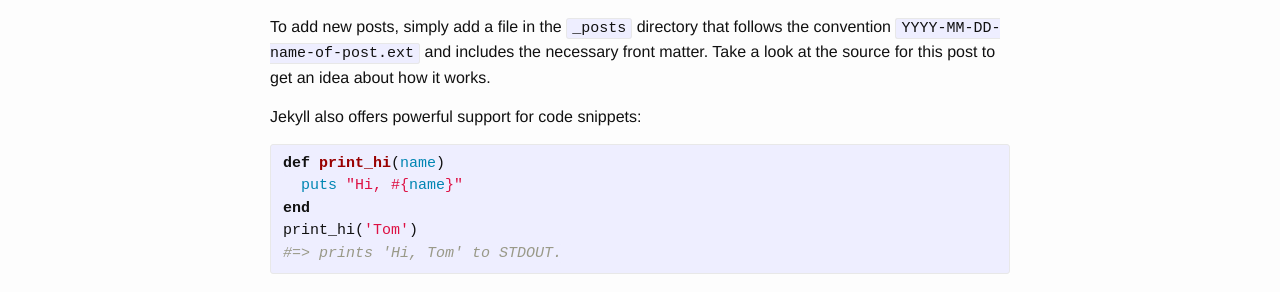
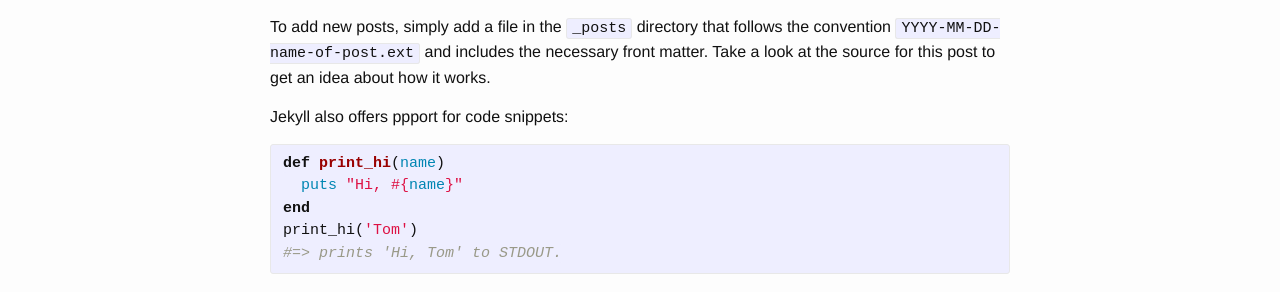
Before and after one commit to Zjnx2/Znjx2, a Jekyll site: the page built from _posts/2019-01-19-welcome-to-jekyll.markdown, in a window 1280 px wide. Shown: the part 277-569 px from the top of the page. Built offline with Jekyll 4.4.1, drawn with Linux system fonts in a browser that asks for light colours.

Commit message:
update to comment

```diff
--- a/_posts/2019-01-19-welcome-to-jekyll.markdown
+++ b/_posts/2019-01-19-welcome-to-jekyll.markdown
@@ -8,7 +8,7 @@ You’ll find this post in your `_posts` directory. Go ahead and edit it and re-
 
 To add new posts, simply add a file in the `_posts` directory that follows the convention `YYYY-MM-DD-name-of-post.ext` and includes the necessary front matter. Take a look at the source for this post to get an idea about how it works.
 
-Jekyll also offers powerful support for code snippets:
+Jekyll also offers ppport for code snippets:
 
 {% highlight ruby %}
 def print_hi(name)
```
